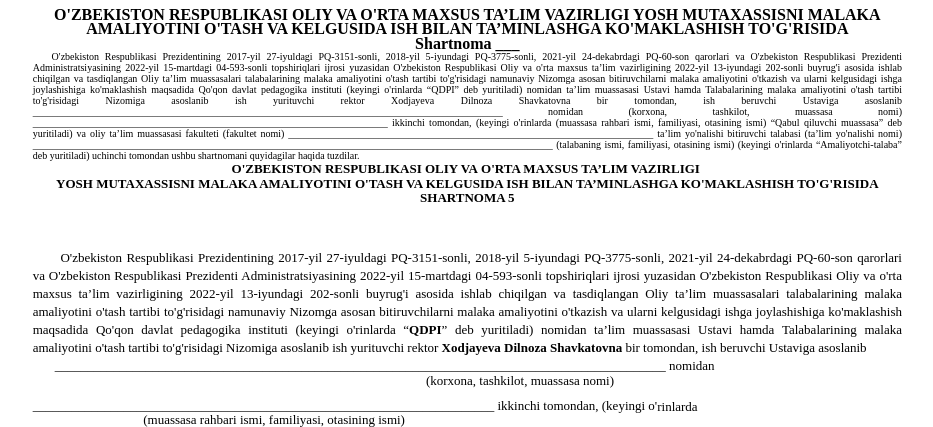
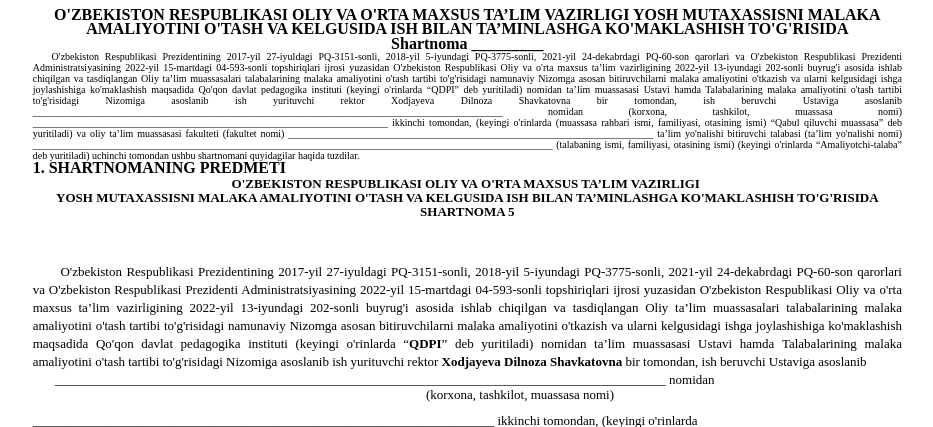
Before and after one commit to hfazliddin98/shartnoma, a Django app: template templates/amaliyot/shartnoma.html in a window 1280 px wide. Shown: the top 427 px of the page, without its empty margins (32-965 px from the left). Run offline with Django 4.2, Linux system fonts and the light colour scheme; the template is opened without the code that fills it: values that come from a table or form of the project are taken from there, others are empty; data comes from the database, SQL or seed files in the repository.

Commit message:
sahrtnoma

```diff
--- a/templates/amaliyot/shartnoma.html
+++ b/templates/amaliyot/shartnoma.html
@@ -17,7 +17,7 @@
         </p>
         <p style='margin:0cm;margin-bottom:.0001pt;font-size:16px;font-family:"Times New Roman",serif;text-align:center;line-height:90%;'>
             <strong>
-                Shartnoma ___
+                Shartnoma _________
             </strong>
         </p>
         <p style='margin:0cm;margin-bottom:.0001pt;font-size:10px;font-family:"Times New Roman",serif;text-align:justify;text-indent:14.2pt;'>
@@ -45,6 +45,12 @@
             (keyingi o'rinlarda “Amaliyotchi-talaba” deb yuritiladi) uchinchi tomondan ushbu shartnomani quyidagilar haqida
             tuzdilar.
 
+        </p>
+
+        <p style='margin:0cm;margin-bottom:.0001pt;font-size:16px;font-family:"Times New Roman",serif;text-align:left;line-height:90%;'>
+            <strong>
+            1. SHARTNOMANING PREDMETI
+            </strong>
         </p>
     </div>
 
```
